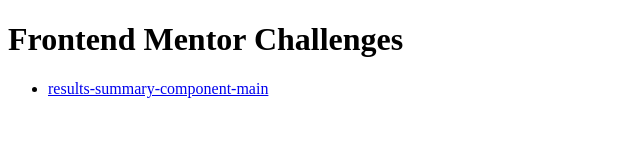
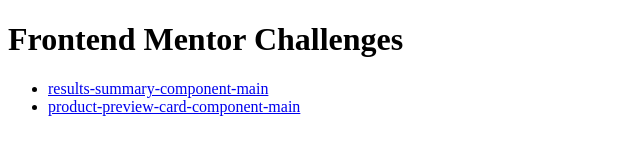
Before and after one commit to ramiromtz/Frontend-Mentor, a plain HTML site: page index.html in a window 1280 px wide. Shown: the whole page, without its empty margins (0-640 px from the left). Drawn offline with Linux system fonts and the light colour scheme.

Commit message:
Update links

```diff
--- a/index.html
+++ b/index.html
@@ -9,6 +9,7 @@
     <h1>Frontend Mentor Challenges</h1>
     <ul>
         <li><a href="./results-summary-component-main/index.html">results-summary-component-main</a></li>
+        <li><a href="./product-preview-card-component-main/index.html">product-preview-card-component-main</a></li>
     </ul>
 </body>
 </html>
```
